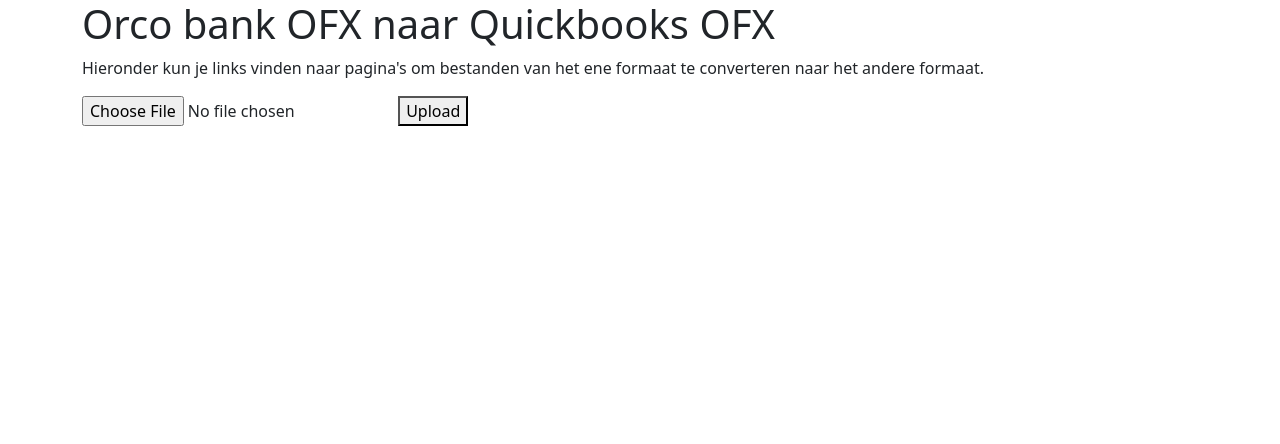
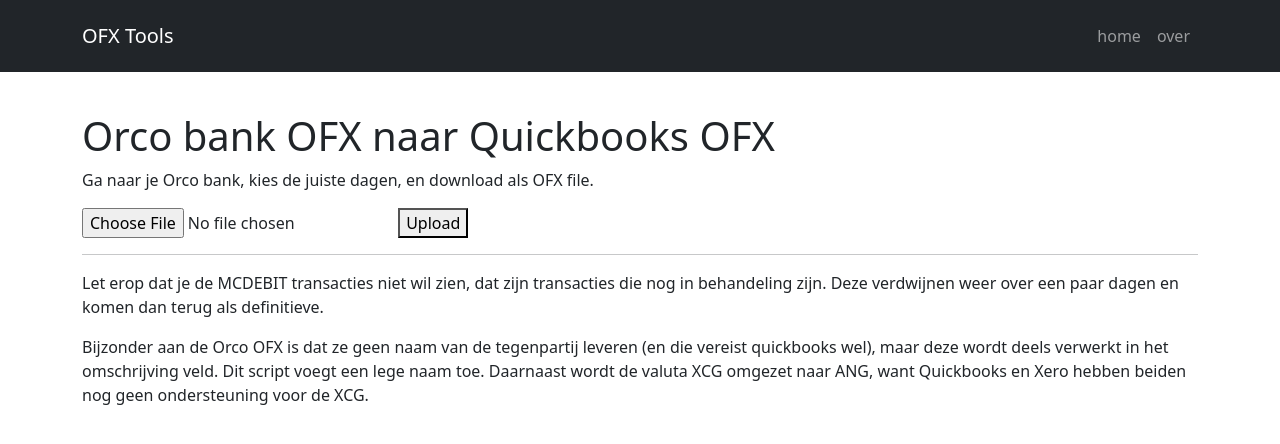
Before and after one commit to AxisNL/ofxtools, a Django app: page /orco_ofx_to_qbo_ofx in a window 1280 px wide. Shown: the top 444 px of the page. Run offline with Django 5.2, Linux system fonts and the light colour scheme; some libraries are stand-ins or nearby versions.

Commit message:
update workflow

```diff
--- /dev/null
+++ b/ofxtools/app/ui/templates/base.html
@@ -0,0 +1,40 @@
+{% load static %}
+<!DOCTYPE html>
+<html lang="en">
+<head>
+  <title>OFX Tools</title>
+  <meta charset="utf-8">
+  <meta name="viewport" content="width=device-width, initial-scale=1">
+  <link rel="stylesheet" href="{% static "bootstrap/5.3.8/css/bootstrap.min.css" %}">
+  <script src="{% static "jquery/jquery-4.0.0.min.js" %}"></script>
+  <script src="{% static "bootstrap/5.3.8/js/bootstrap.min.js" %}"></script>
+</head>
+<body>
+
+<nav class="navbar navbar-expand-lg py-3 navbar-dark bg-dark">
+	<div class="container">
+		<a class="navbar-brand" href="/">
+			OFX Tools</a>
+
+		<div class="lc-block collapse navbar-collapse" id="myNavbar2">
+			<div lc-helper="shortcode" class="live-shortcode ms-auto">
+                <!--  lc_nav_menu -->
+                <ul id="menu-menu-1" class="navbar-nav">
+                    <li class="menu-item menu-item-type-custom menu-item-object-custom nav-item nav-item-32739">
+                        <a href="/" class="nav-link {% if request.path == '/' %}active{% endif %}">home</a>
+                    </li>
+                    <li class="menu-item menu-item-type-custom menu-item-object-custom menu-item-home nav-item nav-item-32738">
+                        <a href="/over" class="nav-link {% if request.path == '/over' %}active{% endif %}">over</a>
+                    </li>
+                </ul> <!-- /lc_nav_menu -->
+            </div>
+
+		</div>
+	</div>
+</nav>
+<p>&nbsp;</p>
+{% block content %}
+{% endblock %}
+
+</body>
+</html>
--- a/ofxtools/app/ui/templates/orco_ofx_to_qbo_ofx.html
+++ b/ofxtools/app/ui/templates/orco_ofx_to_qbo_ofx.html
@@ -1,27 +1,22 @@
-{% load static %}
-<!DOCTYPE html>
-<html lang="en">
-<head>
-  <title>Bootstrap Example</title>
-  <meta charset="utf-8">
-  <meta name="viewport" content="width=device-width, initial-scale=1">
-  <link rel="stylesheet" href="{% static "bootstrap/5.3.8/css/bootstrap.min.css" %}">
-  <script src="{% static "jquery/jquery-4.0.0.min.js" %}"></script>
-  <script src="{% static "bootstrap/5.3.8/js/bootstrap.min.js" %}"></script>
-</head>
-<body>
+{% extends 'base.html' %}
+
+{% block content %}
 
 <div class="container">
     <h1>Orco bank OFX naar Quickbooks OFX</h1>
-  <p>Hieronder kun je links vinden naar pagina's om bestanden van het ene formaat te converteren naar het andere formaat.</p>
-
+    <p>Ga naar je Orco bank, kies de juiste dagen, en download als OFX file. </p>
     <form method="post" enctype="multipart/form-data">
         {% csrf_token %}
         <input type="file" name="myfile">
         <button type="submit">Upload</button>
     </form>
 
+    <hr>
+    <p> Let erop dat je de MCDEBIT transacties niet
+        wil zien, dat zijn transacties die nog in behandeling zijn. Deze verdwijnen weer over een paar dagen en komen
+        dan terug als definitieve. </p>
+    <p>Bijzonder aan de Orco OFX is dat ze geen naam van de tegenpartij leveren (en die vereist quickbooks wel), maar
+        deze wordt deels verwerkt in het omschrijving veld. Dit script voegt een lege naam toe. Daarnaast wordt de
+        valuta XCG omgezet naar ANG, want Quickbooks en Xero hebben beiden nog geen ondersteuning voor de XCG.</p>
 </div>
-
-</body>
-</html>
+{% endblock %}
--- a/ofxtools/app/ui/urls.py
+++ b/ofxtools/app/ui/urls.py
@@ -4,6 +4,7 @@
 
 urlpatterns = [
     path("", views.index, name="index"),
+    path("over", views.over, name="over"),
     path("orco_ofx_to_qbo_ofx", views.orco_ofx_to_qbo_ofx_view, name="orco_ofx_to_qbo_ofx"),
     path("mcb_ofx_to_qbo_ofx", views.mcb_ofx_to_qbo_ofx_view, name="mcb_ofx_to_qbo_ofx"),
     path("rabo_csv_to_qbo_ofx", views.rabo_csv_to_qbo_ofx_view, name="rabo_csv_to_qbo_ofx"),
--- a/ofxtools/app/ui/views.py
+++ b/ofxtools/app/ui/views.py
@@ -14,6 +14,13 @@
     template = loader.get_template("index.html")
     context = {}
     return HttpResponse(template.render(context, request))
+
+
+def over(request):
+    template = loader.get_template("over.html")
+    context = {}
+    return HttpResponse(template.render(context, request))
+
 
 def orco_ofx_to_qbo_ofx_view(request):
     if request.method == 'POST' and request.FILES['myfile']:
@@ -70,7 +77,6 @@
 
 
 def download(request, cache_id):
-
     content = cache.get(f"{cache_id}_content")
     original_filename = cache.get(f"{cache_id}_filename")
 
```
Also changed, not shown: ofxtools/app/ui/templates/index.html (+16 -22 lines), ofxtools/app/ui/templates/mcb_ofx_to_qbo_ofx.html (+11 -21 lines), ofxtools/app/ui/templates/over.html (added, +11 -0 lines), ofxtools/app/ui/templates/rabo_csv_to_qbo_ofx.html (+4 -15 lines). Lines whose indentation alone changed are shown as unchanged.
